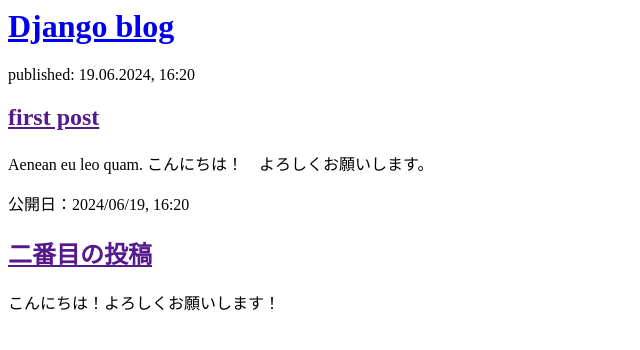
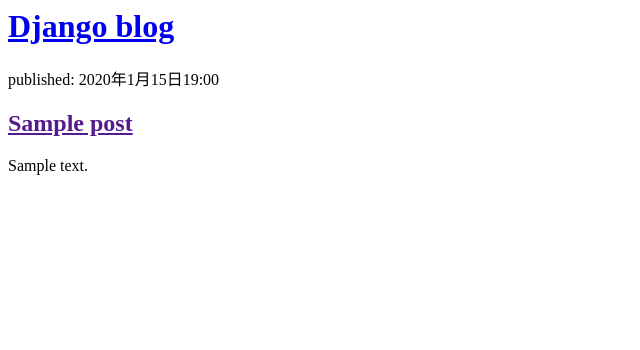
Before and after one commit to Akihiro-Matsuda/my-first-blog, a Django app: page / in a window 1280 px wide. Shown: the top 350 px of the page, without its empty margins (0-640 px from the left). Run offline with Django 5.2, Linux system fonts and the light colour scheme; tables that the repository leaves empty hold one stand-in row (values such as "Sample post").

Commit message:
Modified templates to display posts from database.

```diff
--- a/blog/templates/blog/post_list.html
+++ b/blog/templates/blog/post_list.html
@@ -6,17 +6,14 @@
         <div>
             <h1><a href="/">Django blog</a></h1>
         </div>
-
         <div>
-            <p>published: 19.06.2024, 16:20</p>
-            <h2><a href="">first post</a></h2>
-            <p>Aenean eu leo quam. こんにちは！　よろしくお願いします。</p>
-        </div>
-
-        <div>
-            <p>公開日：2024/06/19, 16:20</p>
-            <h2><a href="">二番目の投稿</a></h2>
-            <p>こんにちは！よろしくお願いします！</p>
+            {% for post in posts %}
+            <div>
+                <p>published: {{post.publishe_date}}</p>
+                <h2><a href="">{{post.title}}</a></h2>
+                <p>{{post.text|linebreaksbr}}</p>
+            </div>
+            {% endfor %}
         </div>
     </body>
 </html>
--- a/blog/views.py
+++ b/blog/views.py
@@ -1,6 +1,9 @@
 from django.shortcuts import render
+from django.utils import timezone
+from .models import Post
 
 # Create your views here.
 
 def post_list(request):
-    return render(request, 'blog/post_list.html', {})
+    posts = Post.objects.filter(publishe_date__lte=timezone.now()).order_by('publishe_date')
+    return render(request, 'blog/post_list.html', {'posts':posts})
```
